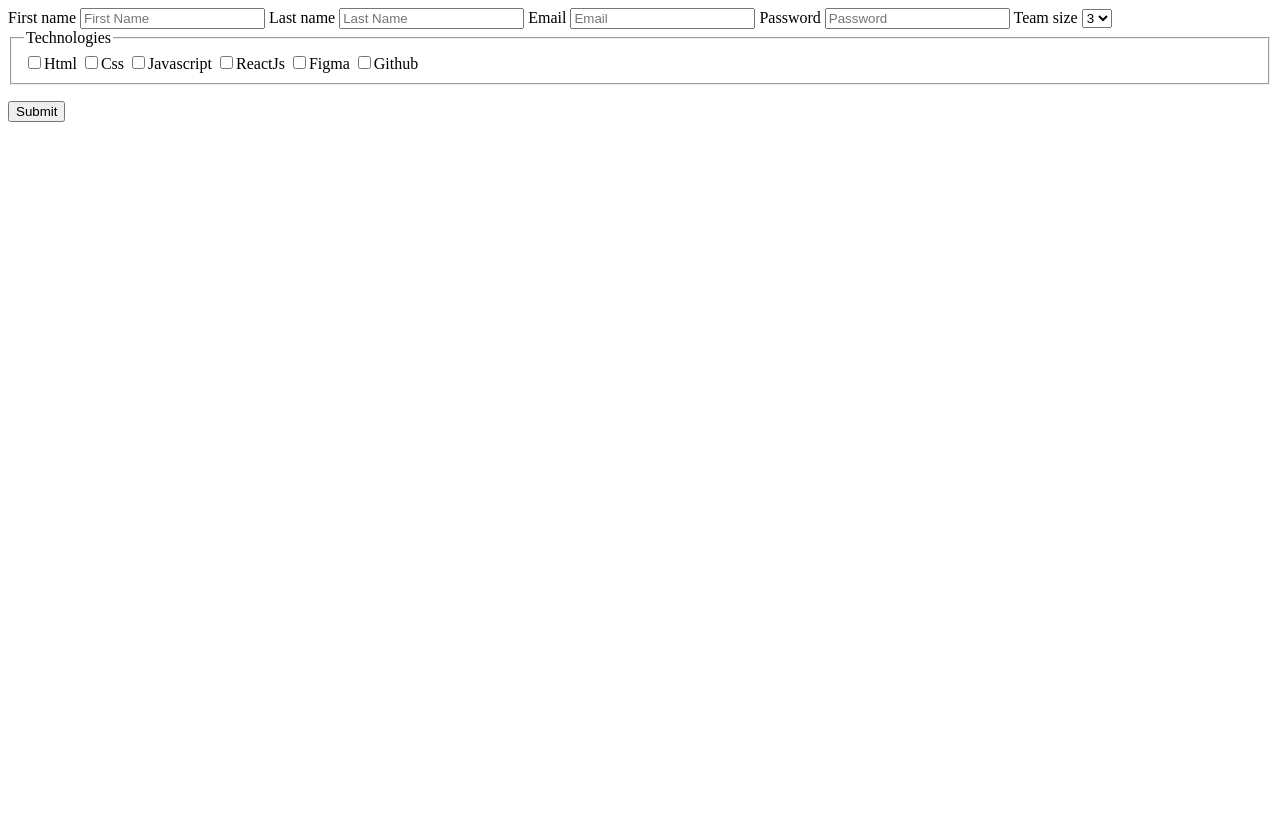
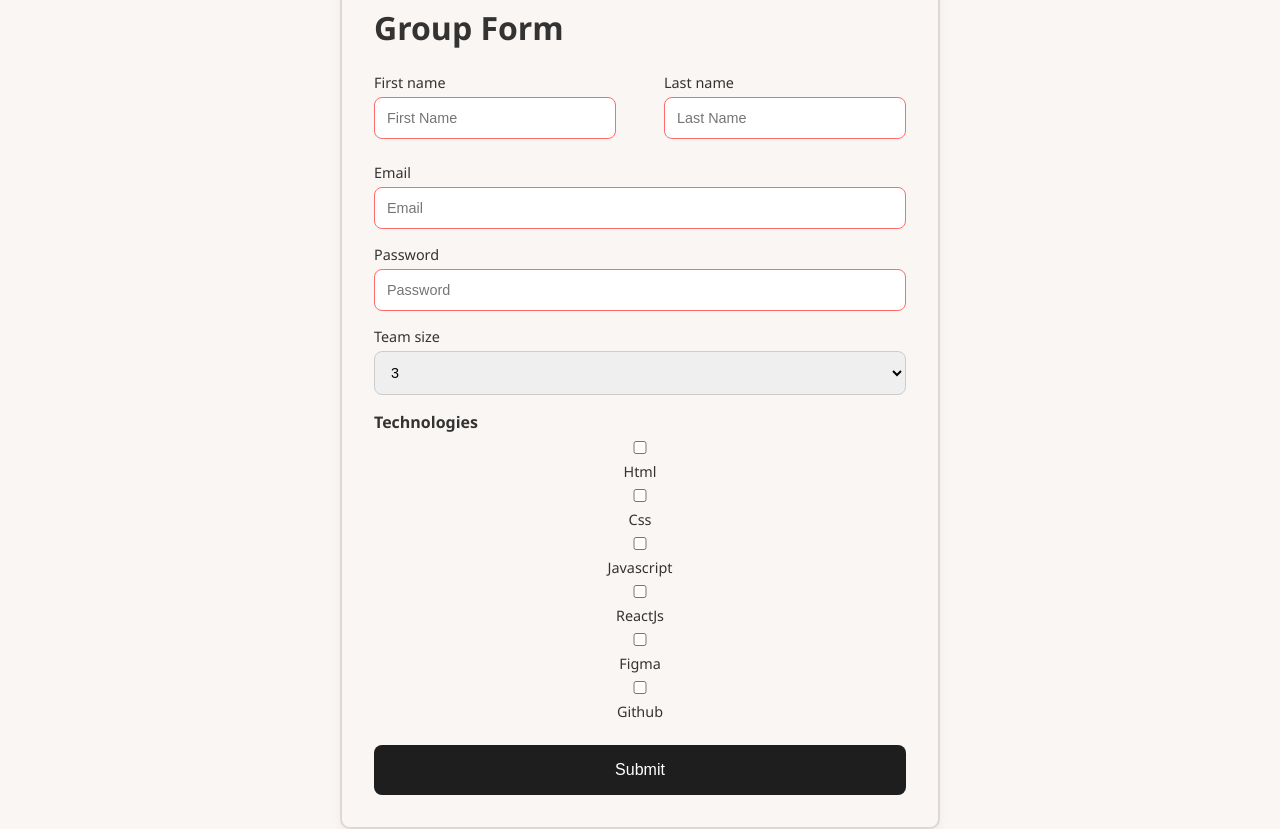
Before and after one commit to Irakligig/ScriptingProject, a plain HTML site: page index.html in a window 1280 px wide. Before the commit the page ends 800 px from the top, so only its background shows below. Drawn offline with Linux system fonts and the light colour scheme.

Commit message:
forms with validation done

```diff
--- a/FormValidation.js
+++ b/FormValidation.js
@@ -0,0 +1,81 @@
+// Create a function which will throw an error based on what kind of error it is
+
+function showError(inputElement, message, afterGroup = false) {
+  const error = document.createElement("div");
+  error.classList.add("error");
+  error.textContent = message;
+
+  if (afterGroup) {
+    inputElement.parentNode.appendChild(error);
+  } else {
+    inputElement.insertAdjacentElement("afterend", error);
+  }
+}
+
+// Create an array which keeps entered info and if one of them is missing it will tell us
+
+document.addEventListener("DOMContentLoaded", function () {
+  const fields = [
+    { name: "First name", selector: "input[name='firstname']" },
+    { name: "Last name", selector: "input[name='lastname']" },
+    { name: "Email", selector: "input[name='Email']" },
+    { name: "Password", selector: "input[name='Password']" },
+  ];
+
+  document.getElementById("groupform").addEventListener("submit", function (e) {
+    e.preventDefault(); // Stops from refreshing a page
+
+    // this will remove any previous errors
+    document.querySelectorAll(".error").forEach((el) => el.remove());
+    document
+      .querySelectorAll(".error-input")
+      .forEach((el) => el.classList.remove("error-input"));
+
+    // if all validations pass it will remain true and game div will appear
+    let isvalid = true;
+
+    fields.forEach((field) => {
+      const input = document.querySelector(field.selector);
+      if (!input.value.trim()) {
+        showError(input, `${field.name} is required`);
+        input.classList.add("error-input");
+        isvalid = false;
+      }
+    });
+
+    // Email format
+    const email = document.querySelector("input[name='Email']");
+    const emailPattern = /^[^\s@]+@[^\s@]+\.[^\s@]+$/;
+    if (email.value.trim() && !emailPattern.test(email.value)) {
+      showError(email, "Please enter a valid email address");
+      email.classList.add("error-input");
+      isValid = false;
+    }
+
+    // Password length
+    const password = document.querySelector("input[name='Password']");
+    if (password.value.trim() && password.value.length < 8) {
+      showError(password, "Password must be at least 8 characters long");
+      password.classList.add("error-input");
+      isValid = false;
+    }
+
+    // Validate at least 3 technologies checked
+    const checkboxes = document.querySelectorAll("input[name='technologie']");
+    const checkedCount = Array.from(checkboxes).filter(
+      (cb) => cb.checked
+    ).length;
+
+    if (checkedCount < 3) {
+      const techGroup = checkboxes[0].closest("fieldset");
+      showError(techGroup, "Choose at least 3 technologies", true);
+      isValid = false;
+    }
+
+    // If everything is valid, hide form and show game
+    if (isValid) {
+      document.querySelector(".form-container").style.display = "none";
+      document.querySelector(".game-container").style.display = "block";
+    }
+  });
+});
--- a/index.html
+++ b/index.html
@@ -4,29 +4,53 @@
     <meta charset="UTF-8" />
     <meta name="viewport" content="width=device-width, initial-scale=1.0" />
     <title>MidtermProject</title>
+    <script src="NumberGuessingGame.js"></script>
+    <link rel="stylesheet" href="style.css" />
   </head>
   <body>
+    <div class="form-container">
+      <h1>Group Form</h1>
       <form id="groupform">
+        <div class="form-group-twotoone">
           <label>
             First name
-        <input type="text" name="firstname" placeholder="First Name" required />
+            <input
+              type="text"
+              name="firstname"
+              placeholder="First Name"
+              required
+            />
           </label>
 
           <label>
             Last name
-        <input type="text" name="lastname" placeholder="Last Name" required />
+            <input
+              type="text"
+              name="lastname"
+              placeholder="Last Name"
+              required
+            />
           </label>
-
+        </div>
+        <div class="form-group">
           <label>
             Email
-        <input type="text" name="firstname" placeholder="Email" required />
+            <input type="text" name="Email" placeholder="Email" required />
           </label>
-
+        </div>
+        <div class="form-group">
           <label>
             Password
-        <input type="text" name="firstname" placeholder="Password" required />
+            <input
+              type="password"
+              name="Password"
+              placeholder="Password"
+              required
+            />
           </label>
+        </div>
 
+        <div class="form-group">
           <label
             >Team size
             <select name="teamsize" id="team-size">
@@ -35,20 +59,26 @@
               <option value="5">5</option>
             </select>
           </label>
+        </div>
 
+        <div class="form-group">
           <fieldset>
             <legend>Technologies</legend>
             <label><input type="checkbox" name="technologie" />Html</label>
             <label><input type="checkbox" name="technologie" />Css</label>
-        <label><input type="checkbox" name="technologie" />Javascript</label>
+            <label
+              ><input type="checkbox" name="technologie" />Javascript</label
+            >
             <label><input type="checkbox" name="technologie" />ReactJs</label>
             <label><input type="checkbox" name="technologie" />Figma</label>
             <label><input type="checkbox" name="technologie" />Github</label>
           </fieldset>
-
-      <p class="error" id="techError"></p>
+        </div>
 
         <button type="submit">Submit</button>
       </form>
+    </div>
+    <div class="game-container"></div>
+    <script src="FormValidation.js"></script>
   </body>
 </html>
--- a/style.css
+++ b/style.css
@@ -0,0 +1,126 @@
+/* Reset default margins and paddings */
+* {
+  margin: 0;
+  padding: 0;
+  box-sizing: border-box;
+}
+
+/* Body styling */
+body {
+  height: 100vh;
+  margin: 0;
+  font-family: "Segoe UI", Tahoma, Geneva, Verdana, sans-serif;
+  display: flex;
+  align-items: center;
+  justify-content: center;
+  background-color: #f9f6f3;
+  color: #333;
+  padding: 20px;
+}
+
+/* Form Container */
+.form-container {
+  max-width: 600px;
+  width: 100%;
+  margin: 0 auto;
+  background: #f9f6f3;
+  padding: 2rem;
+  border: 2px solid #e0d6d6;
+  border-radius: 10px;
+  box-shadow: 0 4px 8px rgba(0, 0, 0, 0.05);
+}
+
+/* Title */
+#groupform h2,
+.form-container h1,
+.form-container h2 {
+  text-align: left;
+  margin-bottom: 1.5rem;
+}
+
+/* Two-column layout */
+.form-group-twotoone {
+  display: flex;
+  gap: 3rem;
+  margin-bottom: 1rem;
+}
+
+.form-group-twotoone label {
+  flex: 1;
+  display: flex;
+  flex-direction: column;
+}
+
+/* General group styling */
+.form-group {
+  margin-bottom: 1rem;
+}
+
+label {
+  display: flex;
+  flex-direction: column;
+  gap: 5px;
+  font-size: 0.9rem;
+  margin-bottom: 0.5rem;
+}
+
+input,
+select {
+  width: 100%;
+  padding: 0.75rem;
+  font-size: 0.9rem;
+  border: 1px solid #ccc;
+  border-radius: 8px;
+  transition: border-color 0.3s ease;
+}
+
+input:focus,
+select:focus {
+  border-color: #7a6ff0;
+  outline: none;
+}
+
+/* Technologies (fieldset) */
+fieldset {
+  border: none;
+  padding: 0;
+  margin: 0;
+}
+
+legend {
+  font-weight: bold;
+  margin-bottom: 0.5rem;
+}
+
+.form-group fieldset label {
+  display: flex;
+  align-items: center;
+  gap: 0.5rem; /* spacing between checkbox and text */
+  margin-bottom: 0.5rem;
+  cursor: pointer;
+}
+
+/* Validation */
+input:invalid {
+  border-color: #ff6a6a;
+}
+
+/* Warning text (can be used with JavaScript) */
+.warning-text {
+  color: #d9534f;
+  font-size: 0.8rem;
+  margin-top: 0.25rem;
+}
+
+/* Submit button */
+button[type="submit"] {
+  width: 100%;
+  background-color: #1e1e1e;
+  color: white;
+  padding: 1rem;
+  border: none;
+  border-radius: 8px;
+  font-size: 1rem;
+  cursor: pointer;
+  transition: background-color 0.3s ease;
+}
```
Lines whose indentation alone changed are shown as unchanged.
